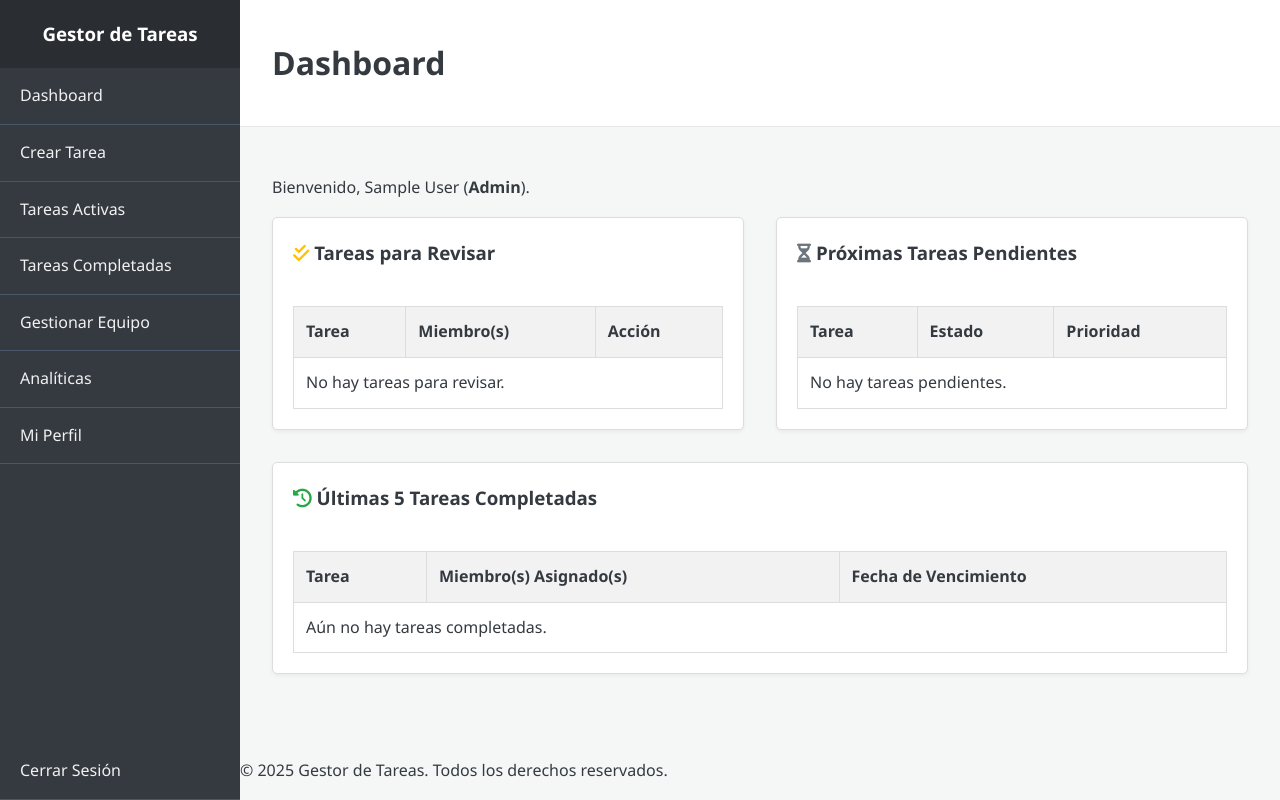
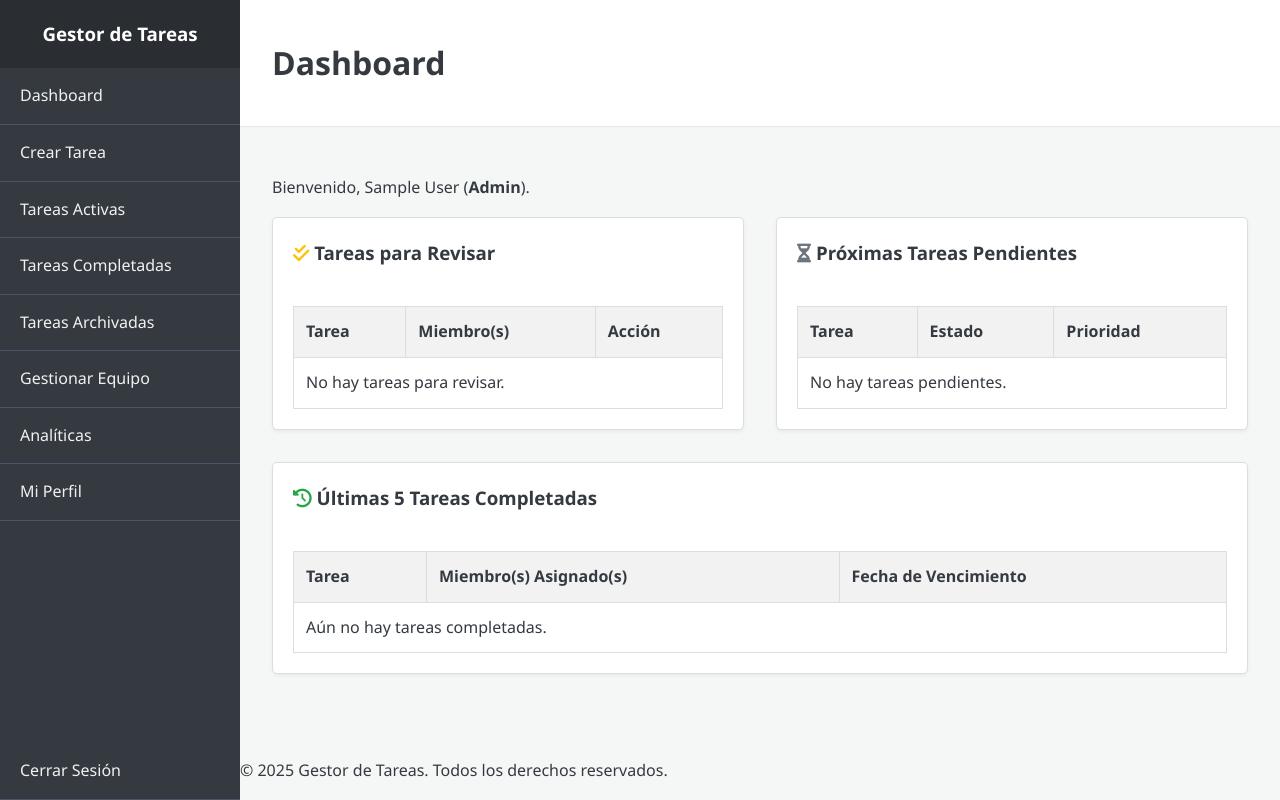
Before and after one commit to andreyvillamarin/marketing-comfa, a PHP site: page /admin/index.php in a window 1280 px wide. Run offline with PHP 8.4, Linux system fonts and the light colour scheme; the visitor is signed in with stand-in values (Sample User, id 1); data that the repository does not hold is empty; some libraries are stand-ins or nearby versions.

Commit message:
Update header_admin.php

```diff
--- a/includes/header_admin.php
+++ b/includes/header_admin.php
@@ -32,6 +32,7 @@
                 <a href="<?php echo BASE_URL; ?>/admin/crear_tarea.php">Crear Tarea</a>
                 <a href="<?php echo BASE_URL; ?>/admin/tareas.php">Tareas Activas</a>
                 <a href="<?php echo BASE_URL; ?>/admin/tareas_completadas.php">Tareas Completadas</a>
+                <a href="<?php echo BASE_URL; ?>/admin/tareas_archivadas.php">Tareas Archivadas</a>
                 <a href="<?php echo BASE_URL; ?>/admin/miembros.php">Gestionar Equipo</a>
                 <a href="<?php echo BASE_URL; ?>/admin/analiticas.php">Analíticas</a>
             <?php elseif ($_SESSION['user_rol'] === 'analista'): ?>
```
